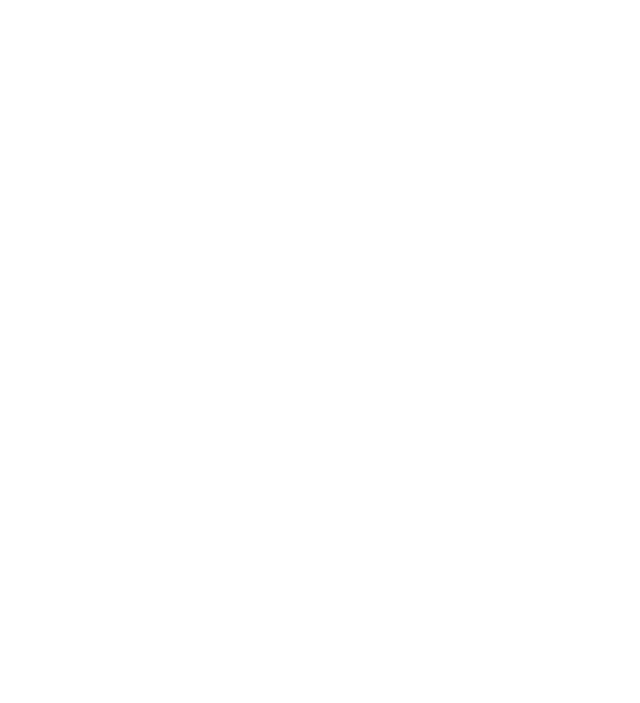
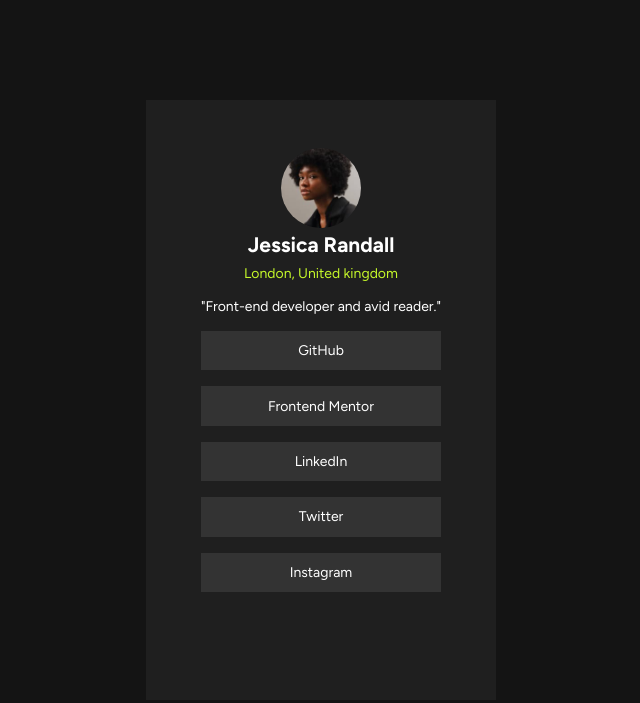
Before and after one commit to P15GitHubStudent/social-links-profile, a plain HTML site: page index.html in a window 1280 px wide. Shown: the whole page, without its empty margins (319-959 px from the left). Drawn offline with Linux system fonts and the light colour scheme.

Commit message:
1st version

```diff
--- a/index.html
+++ b/index.html
@@ -24,13 +24,114 @@
       --font-wight-600: 600;
       --font-wight-700: 700;
     }
+
+    *
+    {
+      margin: 0;
+      padding: 0;
+      box-sizing: border-box;
+    }
+
     body{
       font-size: 14px;
       font-family: 'Figtree', sans-serif;
+      background-color: var(--grey-900);
     }
+
+    .container{
+      min-height: 100vh;
+      display: flex;
+      justify-content: center;
+      align-items: center;
+    }
+
+    .card{
+      width: 350px;
+      height: 600px;
+      background-color: var(--grey-800);
+      display: flex;
+      align-items: center;
+      flex-direction: column;
+      color: var(--white);
+    }
+
+    .bio
+    {
+      margin-top: 1rem;
+      font-weight: var(--font-wight-400);
+      color: var(--grey-700);
+    }
+
+    .card-item{
+      margin-top: 3rem;
+      text-align: center;
+    }
+
+    .card-text-location
+    {
+      color: var(--green);
+      font-weight: var(--font-wight-400);
+      margin-top: 0.5rem;
+    }
+
+    .card-text-bio-description{
+      margin-top: 1rem;
+      font-weight: var(--font-wight-400);
+    }
+
+    .card img
+    {
+      display: inline-block;
+      border-radius: 50%;
+      width: 5rem;
+    }
+    .cad-links
+    {
+      background-color: var(--grey-700);
+      display: flex;
+      flex-direction: column;
+      font-weight: var(--font-wight-600);
+    }
+
+    .card-links div
+    {
+      text-align: center;
+      padding: 0.7rem;
+      margin-top: 1rem;
+      background-color: var(--grey-700);
+      cursor: pointer;
+    }
+
+    .card-links div:hover
+    {
+      background-color: var(--green);
+      color: var(--grey-900);
+    }
+
+
   </style>
 </head>
 <body>
+
+  <div class="container">
+    <div class="card">
+       <div class="card-item">
+        <img src="assets\images\avatar-jessica.jpeg" alt="Jessica Randall">
+        <h2>Jessica Randall</h2>
+        <p class="card-text-location">London, United kingdom</p>
+        <p class="card-text-bio-description">"Front-end developer and avid reader."</p>
+
+        <div class="card-links">
+          <div class="card-link">GitHub</div>
+          <div class="card-link">Frontend Mentor</div>
+          <div class="card-link">LinkedIn</div>
+          <div class="card-link">Twitter</div>
+          <div class="card-link">Instagram</div>
+        </div>
+
+       </div>
+    </div>
+  </div>
 
   <!-- Jessica Randall
   London, United Kingdom
```
